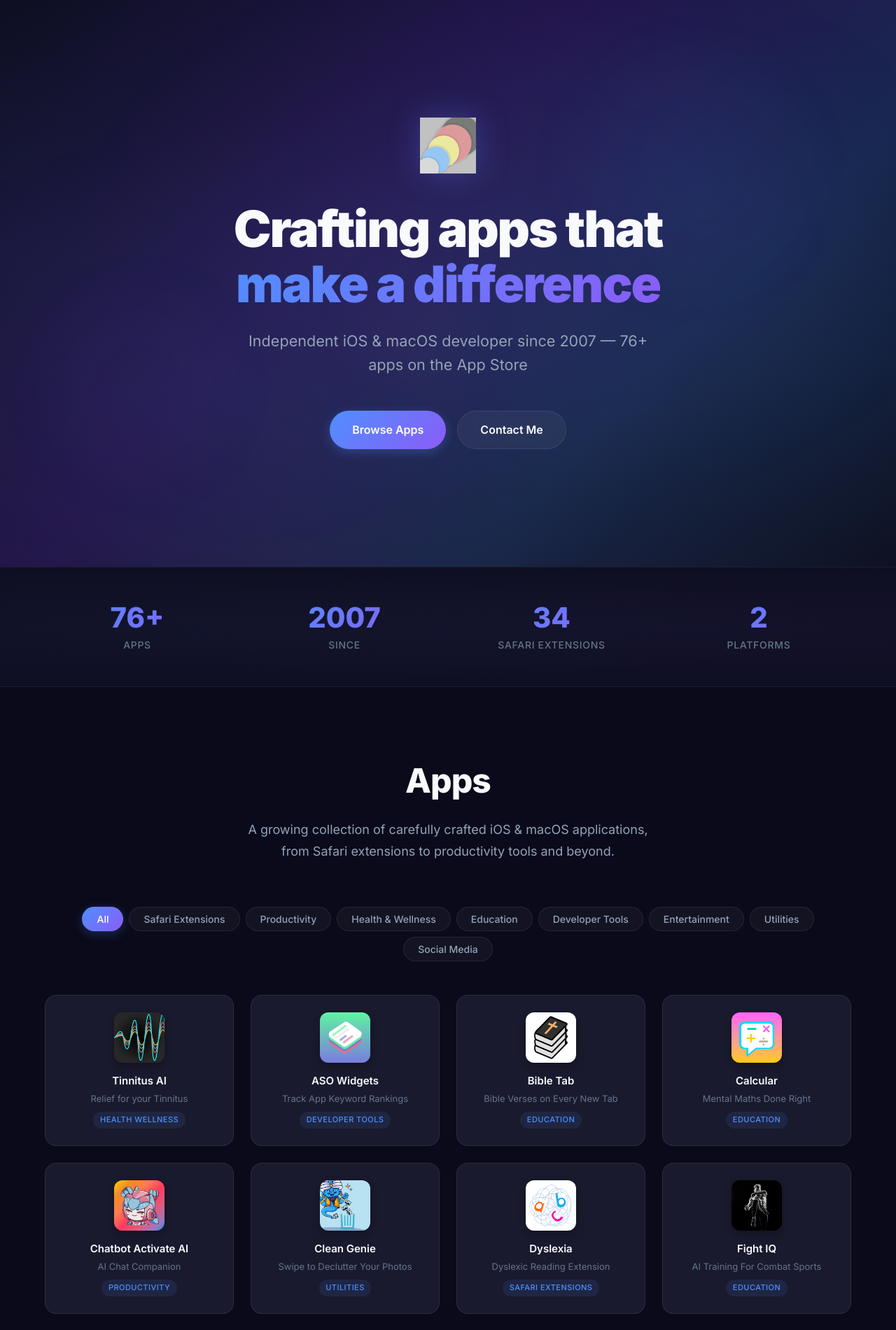
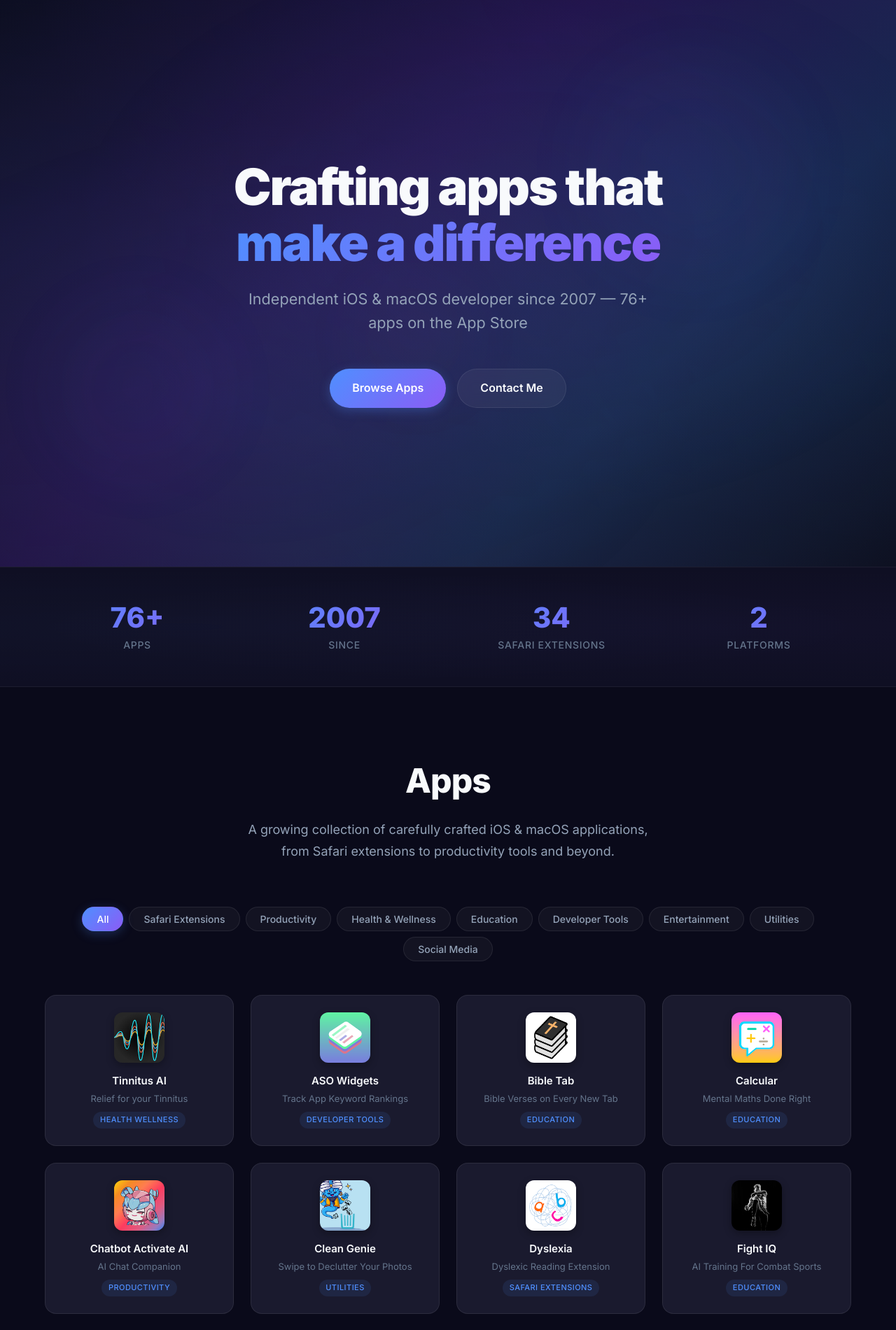
Before and after one commit to pmstani/pmstani.github.io, a Jekyll site: the page built from index.html, in a window 1280 px wide. Shown: the top 1901 px of the page at 70% size. Built offline with Jekyll 4.4.1, drawn with Linux system fonts in a browser that asks for light colours.

Commit message:
chore: Remove site icon logo from homepage hero

```diff
--- a/index.html
+++ b/index.html
@@ -32,7 +32,6 @@
     <div class="hero-orb hero-orb--3"></div>
 
     <div class="hero-content">
-      <img src="{{ '/img/SiteIcon.svg' | relative_url }}" alt="{{ site.title }}" class="hero-logo">
       <h1 class="hero-title">
         Crafting apps that<br>
         <span class="hero-title-accent">make a difference</span>
```
